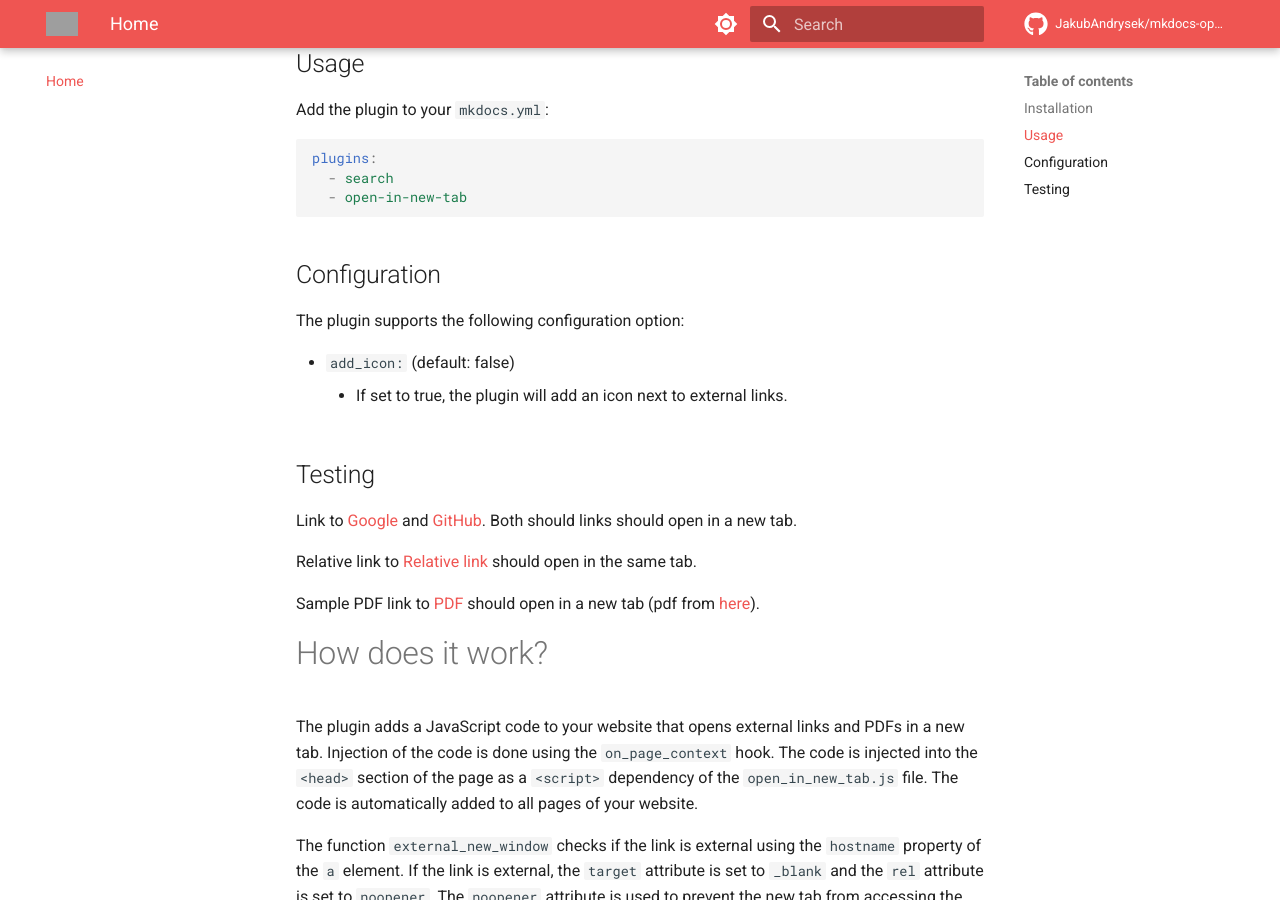
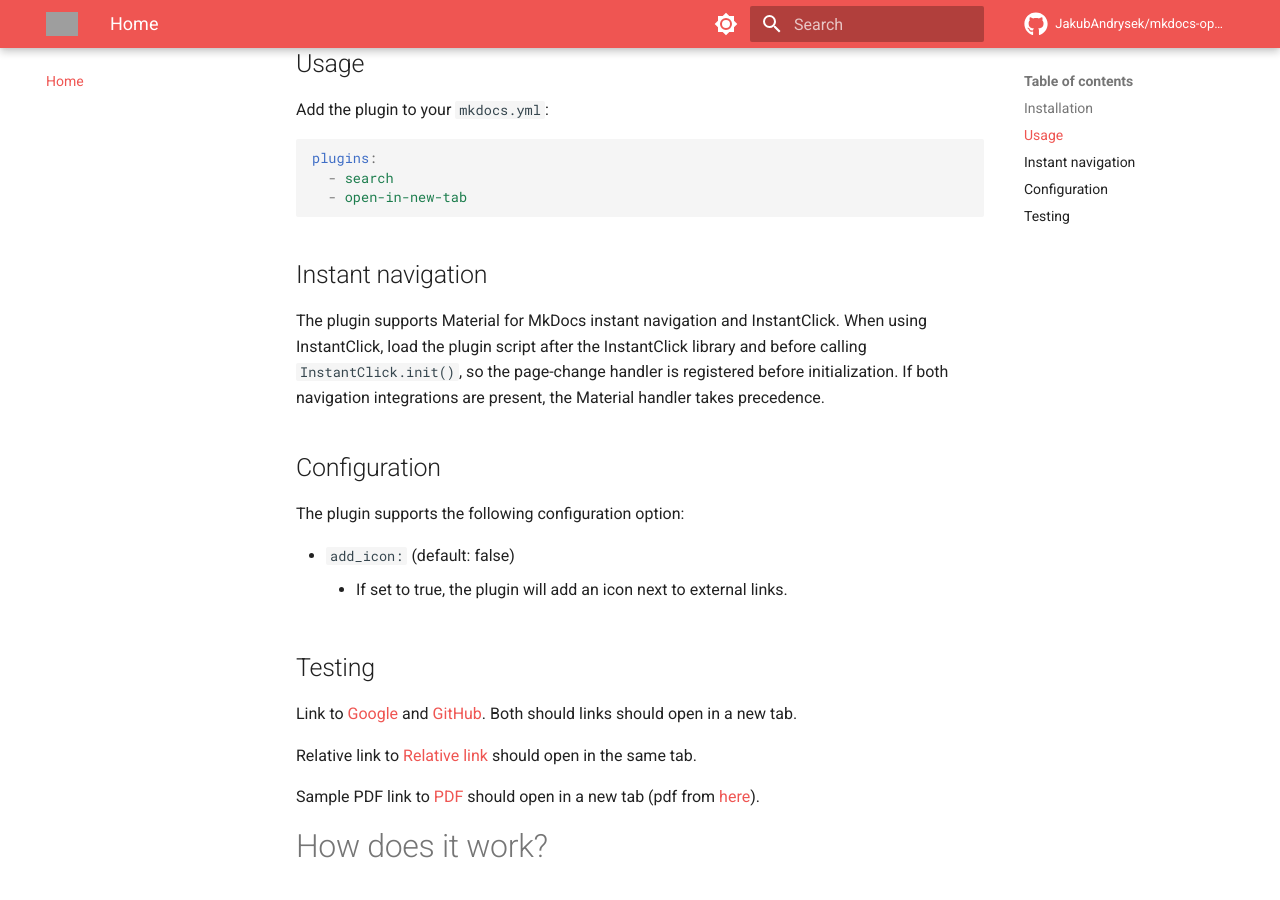
Before and after one commit to JakubAndrysek/mkdocs-open-in-new-tab, an MkDocs documentation site: the page built from docs/README.md, in a window 1280 px wide and 900 px high, scrolled down 639 px. Built offline with MkDocs 1.6.1 and Material for MkDocs 9.7.7, drawn with Linux system fonts in a browser that asks for light colours; comment, search, counter and statistics services are not loaded; grey boxes are pictures that could not be loaded.

Commit message:
Test and document InstantClick navigation support

````diff
--- a/docs/README.md
+++ b/docs/README.md
@@ -35,6 +35,14 @@ plugins:
   - search
   - open-in-new-tab
 ```
+
+## Instant navigation
+
+The plugin supports Material for MkDocs instant navigation and InstantClick.
+When using InstantClick, load the plugin script after the InstantClick library
+and before calling `InstantClick.init()`, so the page-change handler is registered
+before initialization. If both navigation integrations are present, the Material
+handler takes precedence.
 
 ## Configuration
 
````
Also changed, not shown: README.md (+8 -0 lines), 1 other file.
